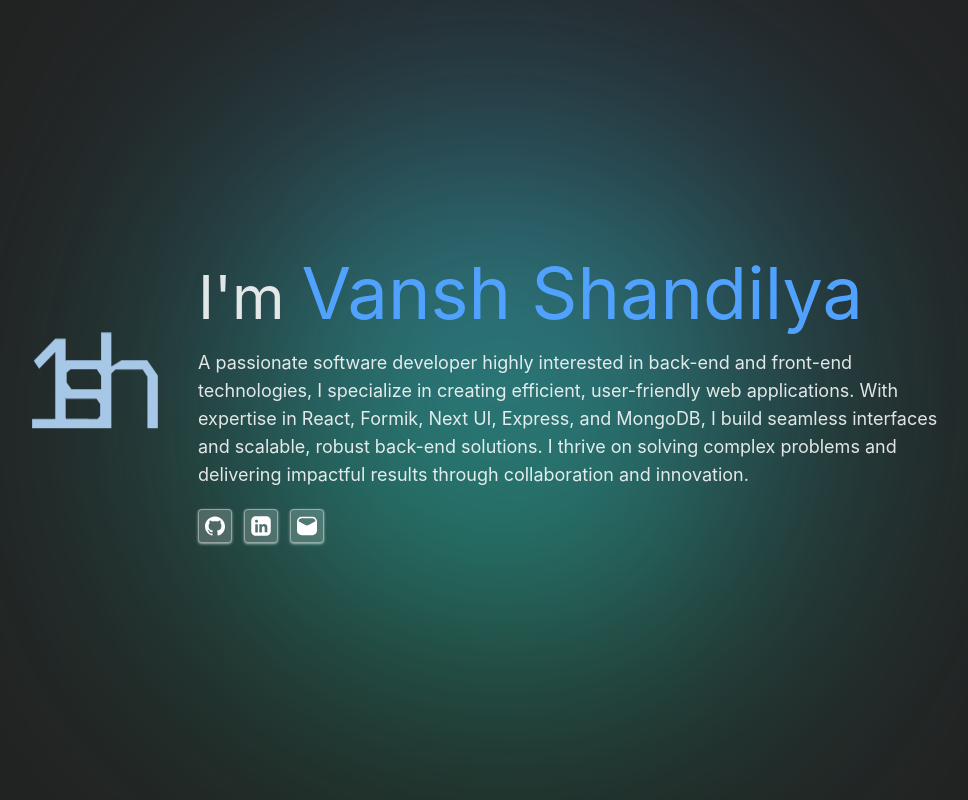
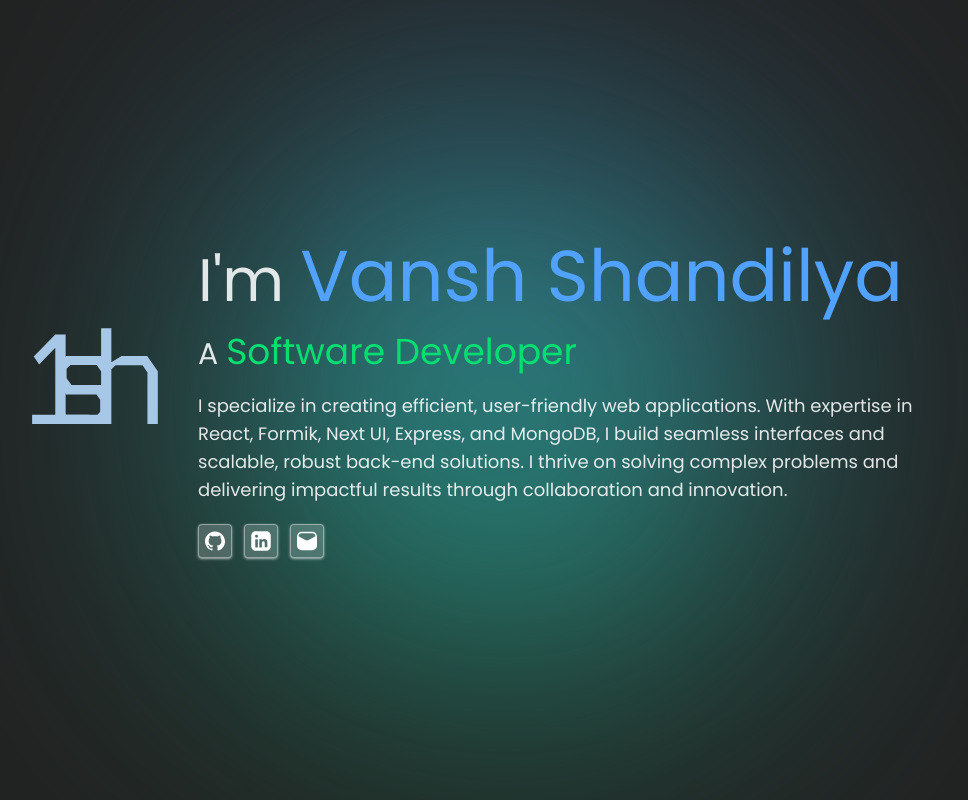
Before and after one commit to Van-sh/Van-sh.github.io, a React (Vite) app: page / in a window 1280 px wide. Shown: the whole page, without its empty margins (141-1109 px from the left). Built offline with nearby package versions, Linux system fonts and the light colour scheme.

Commit message:
Minor changes

```diff
--- a/src/components/About/LinkButton.tsx
+++ b/src/components/About/LinkButton.tsx
@@ -9,7 +9,6 @@ function LinkButton({ src, onClick }: LinkButtonProps) {
          onClick={onClick}
       >
          {src}
-         {/* <img src={src} alt={alt} /> */}
       </button>
    );
 }
--- a/src/components/About/index.tsx
+++ b/src/components/About/index.tsx
@@ -14,17 +14,19 @@ function About() {
    }, []);
 
    return (
-      <section className="flex flex-col items-center justify-center gap-10 h-screen lg:flex-row">
-         <img src="/1sh.svg" alt="Logo" className="animate-[bounce_2s_ease-in-out_infinite]" />
+      <section className="flex flex-col items-center justify-center gap-10 min-h-screen lg:flex-row">
+         <img src="/1sh.svg" alt="Logo" className="lg:animate-[bounce_2s_ease-in-out_infinite]" />
          <div className="flex flex-col items-center justify-center gap-5 max-w-[80vw] lg:max-w-[60vw] lg:items-start">
             <h1 className="text-6xl text-center lg:text-left">
                I'm <span className="text-7xl text-blue-400">Vansh Shandilya</span>
             </h1>
+            <h2 className="text-3xl text-center lg:text-left">
+               A <span className="text-4xl text-green-400">Software Developer</span>
+            </h2>
             <p className="text-lg">
-               A passionate software developer highly interested in back-end and front-end technologies, I specialize in
-               creating efficient, user-friendly web applications. With expertise in React, Formik, Next UI, Express,
-               and MongoDB, I build seamless interfaces and scalable, robust back-end solutions. I thrive on solving
-               complex problems and delivering impactful results through collaboration and innovation.
+               I specialize in creating efficient, user-friendly web applications. With expertise in React, Formik, Next
+               UI, Express, and MongoDB, I build seamless interfaces and scalable, robust back-end solutions. I thrive
+               on solving complex problems and delivering impactful results through collaboration and innovation.
             </p>
             <ul className="flex gap-3">
                <li>
--- a/src/components/Blob.tsx
+++ b/src/components/Blob.tsx
@@ -23,7 +23,7 @@ function Blob() {
    return (
       <div className="fixed h-full w-full overflow-hidden -z-1">
          <div
-            className="blur-[12vmax] h-[35vmax] bg-linear-to-r from-blue-400 to-green-400 aspect-square absolute left-[50%] top-[50%] -translate-[50%] rounded-full animate-[spin_20s_linear_infinite,grow_5s]"
+            className="blur-[12vmax] h-[35vmax] bg-linear-to-r from-blue-400 to-green-400 aspect-square absolute left-[50%] top-[50%] -translate-[50%] rounded-full animate-[spin_20s_linear_infinite,grow_5s_ease-in-out]"
             ref={blobRef}
          ></div>
       </div>
--- a/src/index.css
+++ b/src/index.css
@@ -1,3 +1,5 @@
+@import url("https://fonts.googleapis.com/css2?family=Poppins:ital,wght@0,100;0,200;0,300;0,400;0,500;0,600;0,700;0,800;0,900;1,100;1,200;1,300;1,400;1,500;1,600;1,700;1,800;1,900&display=swap");
+
 @import "tailwindcss";
 
 :root {
@@ -9,7 +11,7 @@
    --background-rgb: 0, 0, 0;
    --foreground-rgb: 255, 255, 255;
 
-   font-family: Inter, system-ui, Avenir, Helvetica, Arial, sans-serif;
+   font-family: Poppins, Inter, system-ui, Avenir, Helvetica, Arial, sans-serif;
    line-height: 1.5;
    font-weight: 400;
 
@@ -23,7 +25,6 @@
    -moz-osx-font-smoothing: grayscale;
 }
 
-
 @keyframes grow {
    from {
       scale: 0;
```
Also changed, not shown: src/assets/Mail.tsx (line endings or trailing spaces).
